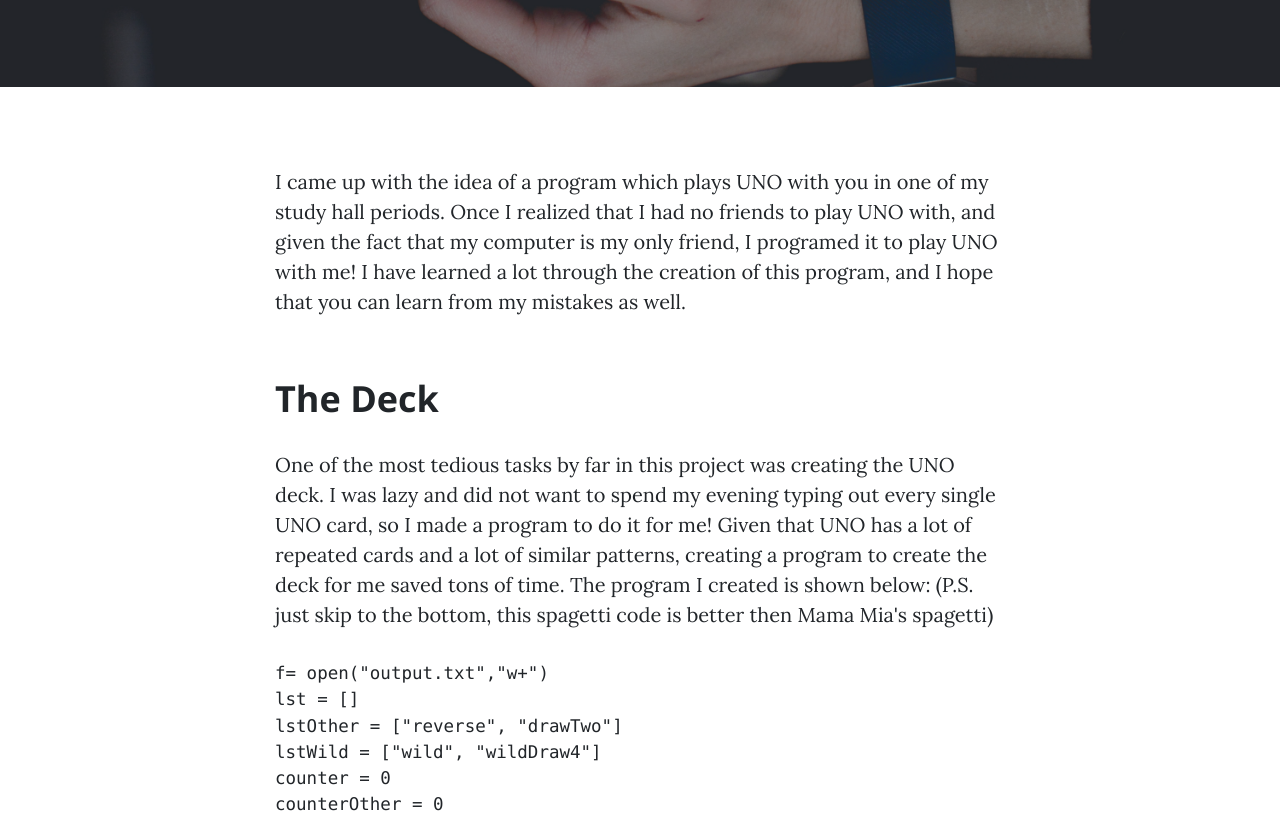
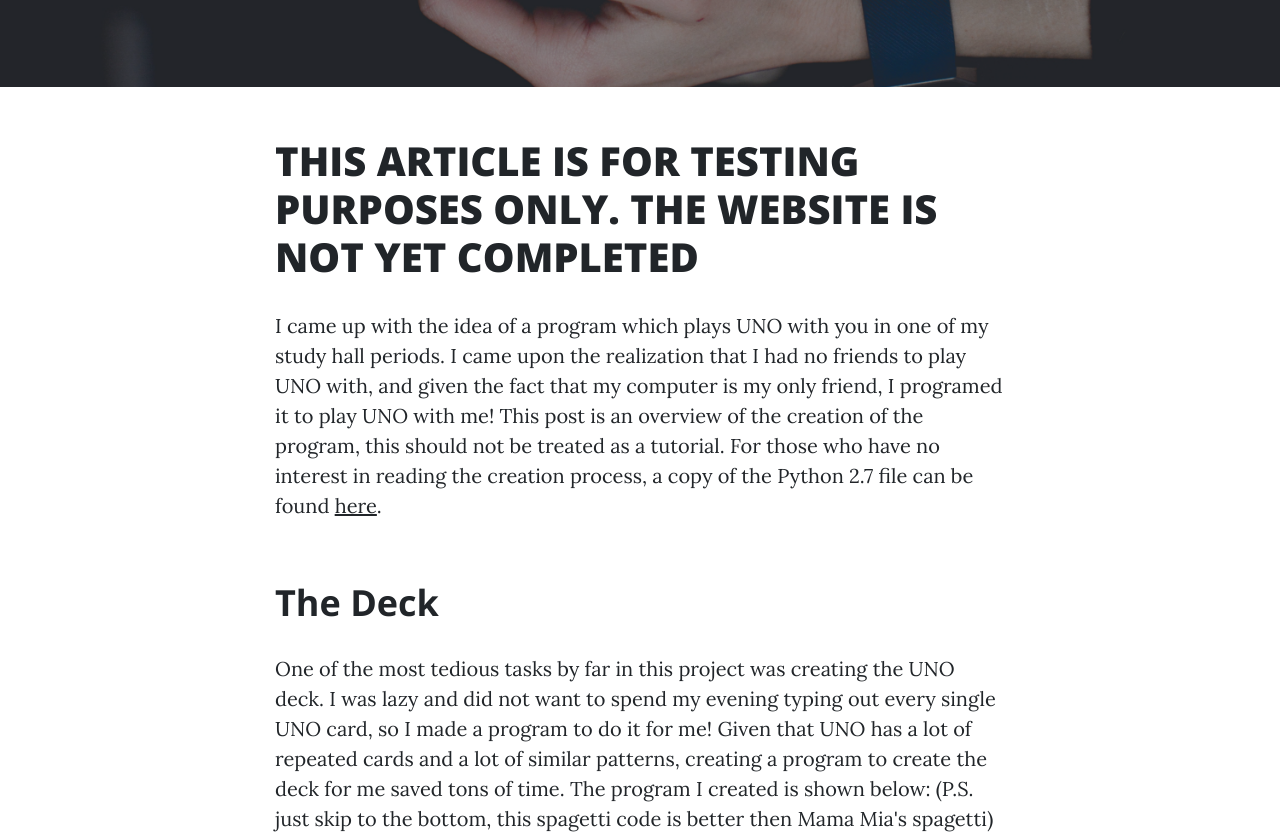
Before and after one commit to marsmission111/blog.squash.ga, a plain HTML site: page uno.html in a window 1280 px wide. Shown: the part 540-1377 px from the top of the page. Drawn offline with nearby package versions, Linux system fonts and the light colour scheme.

Commit message:
Add files via upload

```diff
--- a/uno.html
+++ b/uno.html
@@ -76,7 +76,9 @@
       <div class="container">
         <div class="row">
           <div class="col-lg-8 col-md-10 mx-auto">
-            <p>I came up with the idea of a program which plays UNO with you in one of my study hall periods. Once I realized that I had no friends to play UNO with, and given the fact that my computer is my only friend, I programed it to play UNO with me! I have learned a lot through the creation of this program, and I hope that you can learn from my mistakes as well.</p>
+
+            <h1>THIS ARTICLE IS FOR TESTING PURPOSES ONLY. THE WEBSITE IS NOT YET COMPLETED</h1>
+            <p>I came up with the idea of a program which plays UNO with you in one of my study hall periods. I came upon the realization that I had no friends to play UNO with, and given the fact that my computer is my only friend, I programed it to play UNO with me! This post is an overview of the creation of the program, this should not be treated as a tutorial. For those who have no interest in reading the creation process, a copy of the Python 2.7 file can be found <a href="files/unoGame.py">here</a>.</p>
 
             <h2 class="section-heading">The Deck</h2>
 
@@ -127,7 +129,7 @@ while counterOther <= 4:
 print lst
 f.write(str(lst))
             </pre>
-            <p>As you can clearly see, this code is very ugly. For the sake of saving the life of your eyes and your computer, download the outputted file <a href="files/UNOdeck.txt">here</a>.</p>
+            <p>As you can clearly see, this code is very ugly. For the sake of saving the life of your eyes and your computer the outputted file can be found <a href="files/UNOdeck.txt">here</a>.</p>
 
             <h2 class="section-heading">Creating the Variables</h2>
 
```
